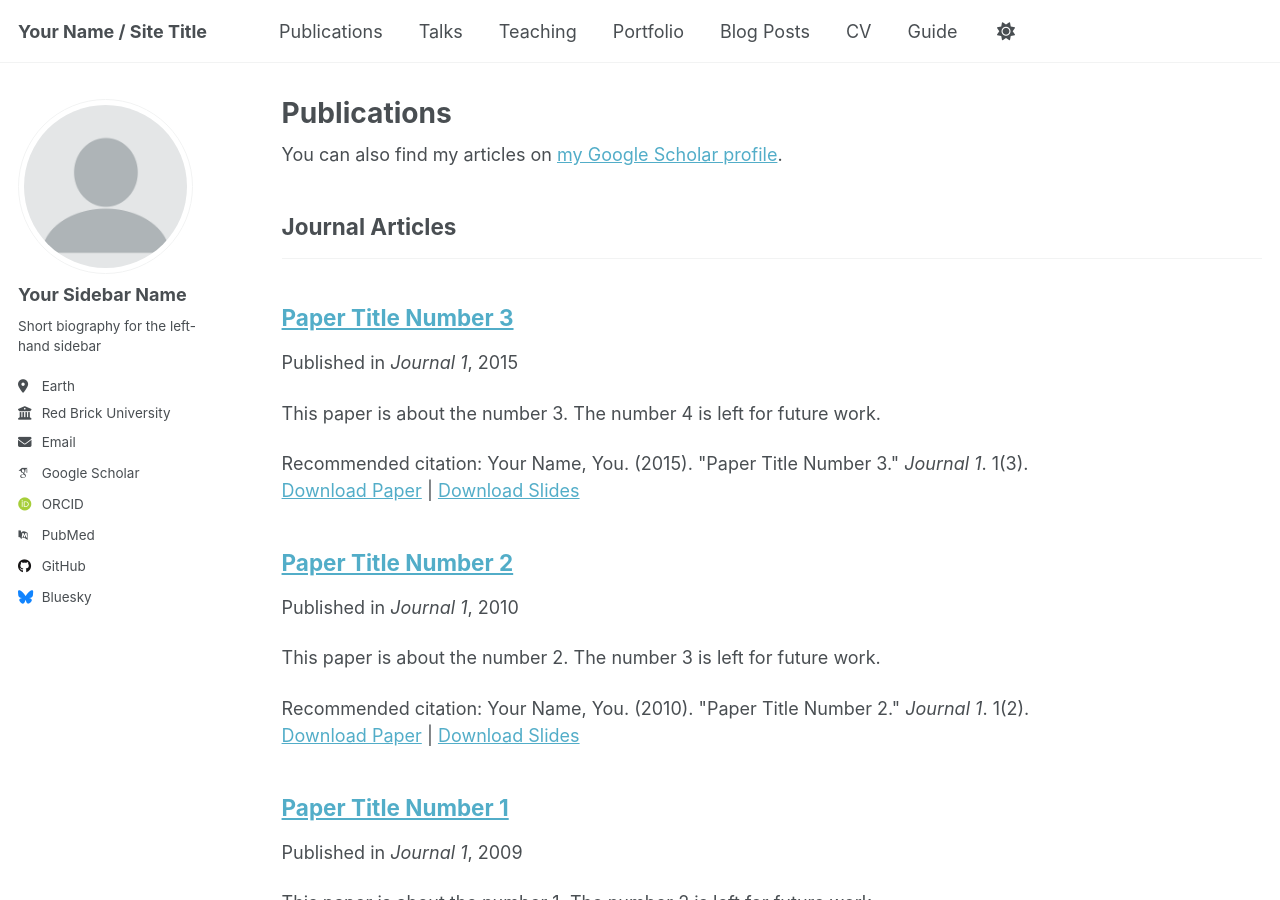
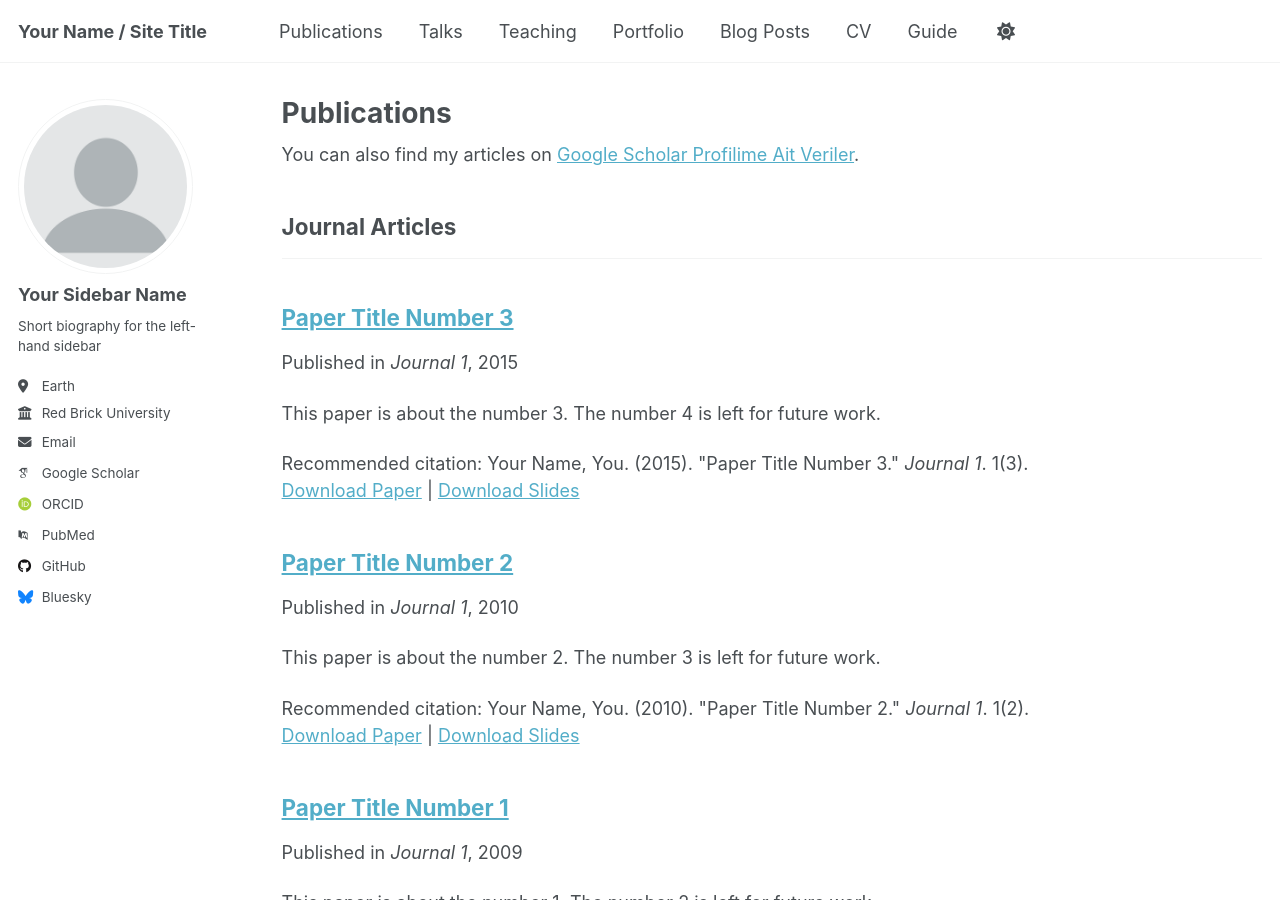
Before and after one commit to muhammettan28/muhammettan28.github.io, a Jekyll site: the page built from _pages/publications.html, in a window 1280 px wide and 900 px high. Built offline with Jekyll 4.4.1, drawn with Linux system fonts in a browser that asks for light colours; some web fonts are replaced.

Commit message:
Update publications.html

```diff
--- a/_pages/publications.html
+++ b/_pages/publications.html
@@ -6,7 +6,7 @@ author_profile: true
 ---
 
 {% if site.author.googlescholar %}
-  <div class="wordwrap">You can also find my articles on <a href="{{site.author.googlescholar}}">my Google Scholar profile</a>.</div>
+  <div class="wordwrap">You can also find my articles on <a href="{{site.author.googlescholar}}">Google Scholar Profilime Ait Veriler</a>.</div>
 {% endif %}
 
 {% include base_path %}
```
